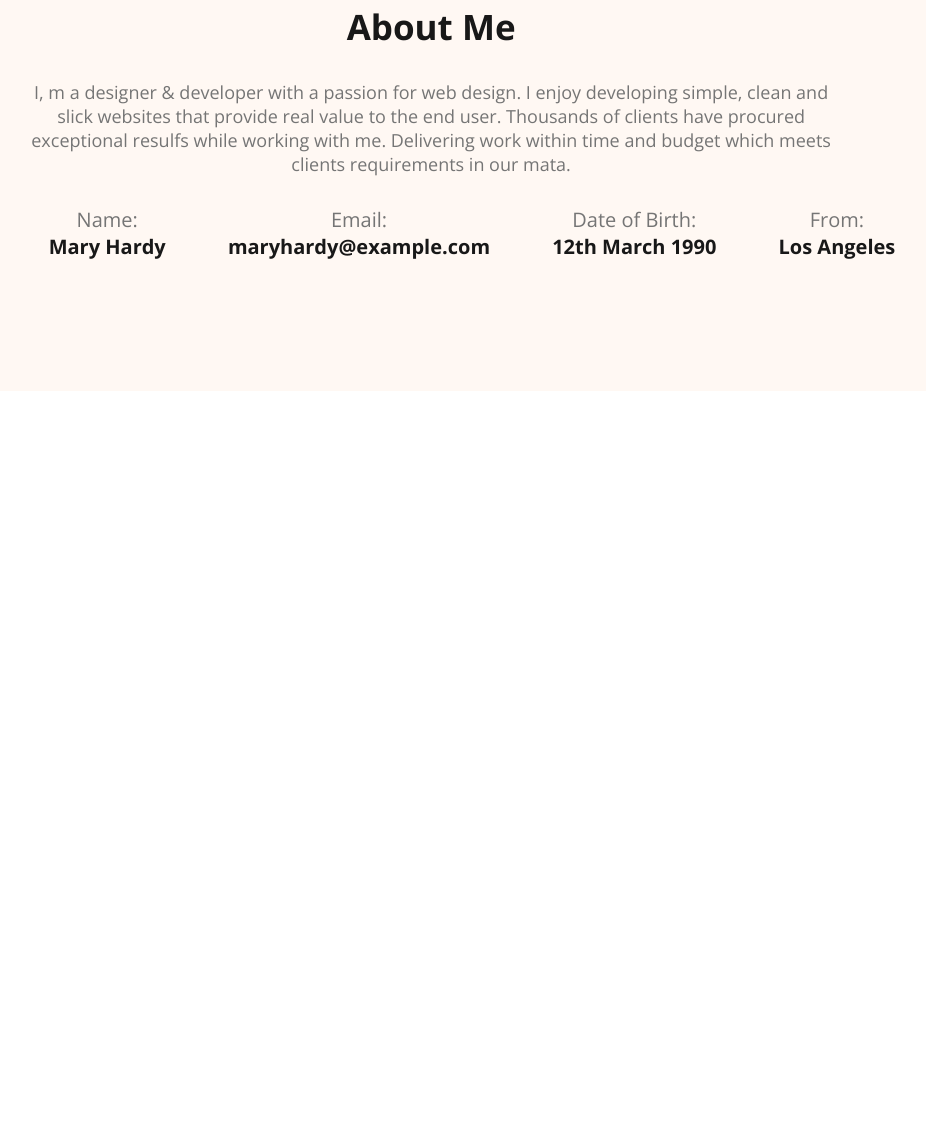
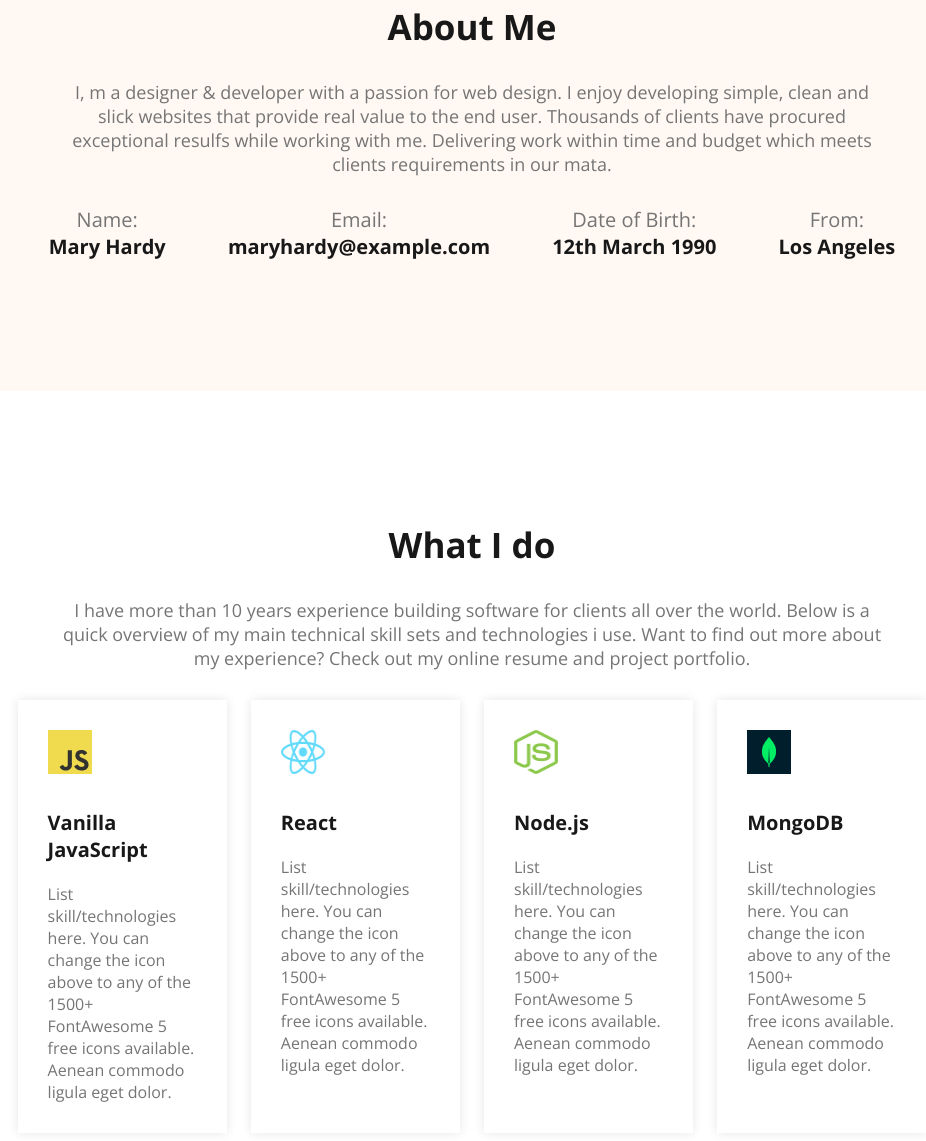
Before and after one commit to muhiminulshafin/hero-dev-code, a plain HTML site: page index.html in a window 1280 px wide. Shown: the part 1097-2238 px from the top of the page, without its empty margins (168-1094 px from the left). Before the commit the page ends 1488 px from the top, so only its background shows below. Drawn offline with nearby package versions, Linux system fonts and the light colour scheme.

Commit message:
adding skills section with information

```diff
--- a/index.css
+++ b/index.css
@@ -104,6 +104,7 @@
 .section-heading{
     max-width: 827px;
     text-align: center ;
+    margin: 0% auto;
 
 
 }
@@ -136,3 +137,35 @@
     font-size: 20px;
     color: #181818 ;
 }
+#skills{
+    padding-top: 130px;
+    padding-bottom: 100px;
+}
+#skills .skills-container {
+    width: 71% ;
+    max-width: 1140px ;
+    margin: 0 auto ;
+}
+#skills .skills-container .skills-box{
+    display: flex;
+    gap: 24px;
+}
+.skills-box .skill-card {
+    padding:    30px ;
+   box-shadow: 0px 0px 10px rgba(0, 0, 0, 0.1);
+   max-width: 267px;
+}
+.skill-card img{
+    width: 44px;
+    height: 44px;
+    margin-bottom: 30px;
+}
+.skill-card h3{
+   font-size: 20px;
+   color:       #181818 ;
+   padding-bottom:  20px ;
+}
+.skill-card p{
+    font-size: 16px;
+    color: #757575 ;
+}
--- a/index.html
+++ b/index.html
@@ -73,6 +73,40 @@
 
     </section>
 
+    <section id="skills">
+        <div class="skills-container">
+            <div class="section-heading">
+                <h2>What I do</h2>
+                <P>I have more than 10 years experience building software for clients all over the world. Below is a quick overview of my main technical skill sets and technologies i use. Want to find out more about my experience? Check out my online resume and project portfolio.</P>
+            </div>
+
+                <div class="skills-box">
+                    <div class="skill-card">
+                        <img src="images/icons/js.png" alt="">
+                        <h3>Vanilla JavaScript</h3>
+                        <p>List skill/technologies here. You can change the icon above to any of the 1500+ FontAwesome 5 free icons available. Aenean commodo ligula eget dolor.</p>
+                    </div>
+                    <div class="skill-card">
+                        <img src="images/icons/react.png" alt="">
+                        <h3>React</h3>
+                        <p>List skill/technologies here. You can change the icon above to any of the 1500+ FontAwesome 5 free icons available. Aenean commodo ligula eget dolor.</p>
+                    </div>
+                    <div class="skill-card">
+                        <img src="images/icons/nodejs.png" alt="">
+                        <h3>Node.js</h3>
+                        <p>List skill/technologies here. You can change the icon above to any of the 1500+ FontAwesome 5 free icons available. Aenean commodo ligula eget dolor.</p>
+                    </div>
+                    <div class="skill-card">
+                        <img src="images/icons/mongo.png" alt="">
+                        <h3>MongoDB</h3>
+                        <p>List skill/technologies here. You can change the icon above to any of the 1500+ FontAwesome 5 free icons available. Aenean commodo ligula eget dolor.</p>
+                    </div>
+                </div>
+        </div>
+
+    </section>
+
+
 
 
 </body>
```
